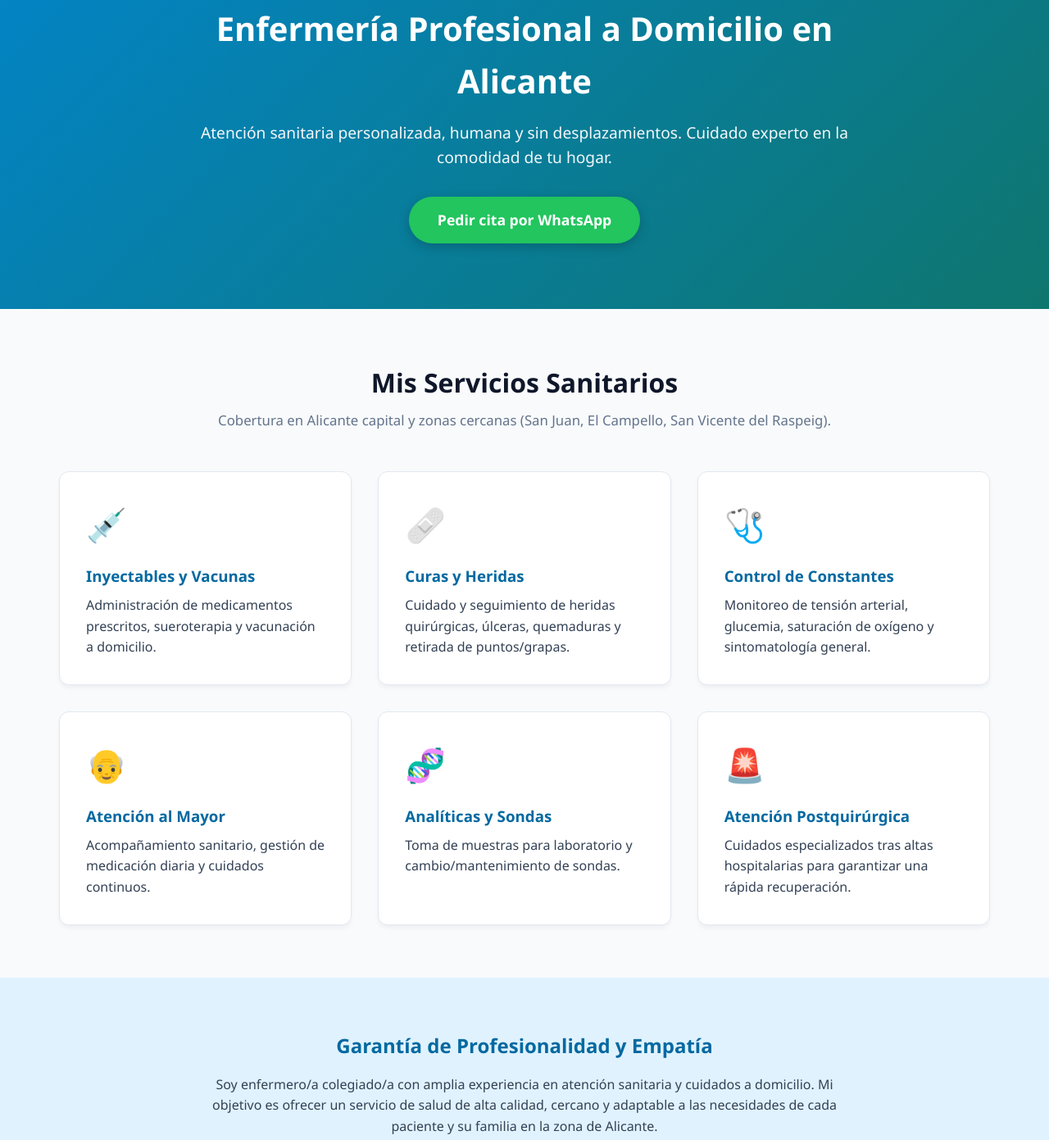
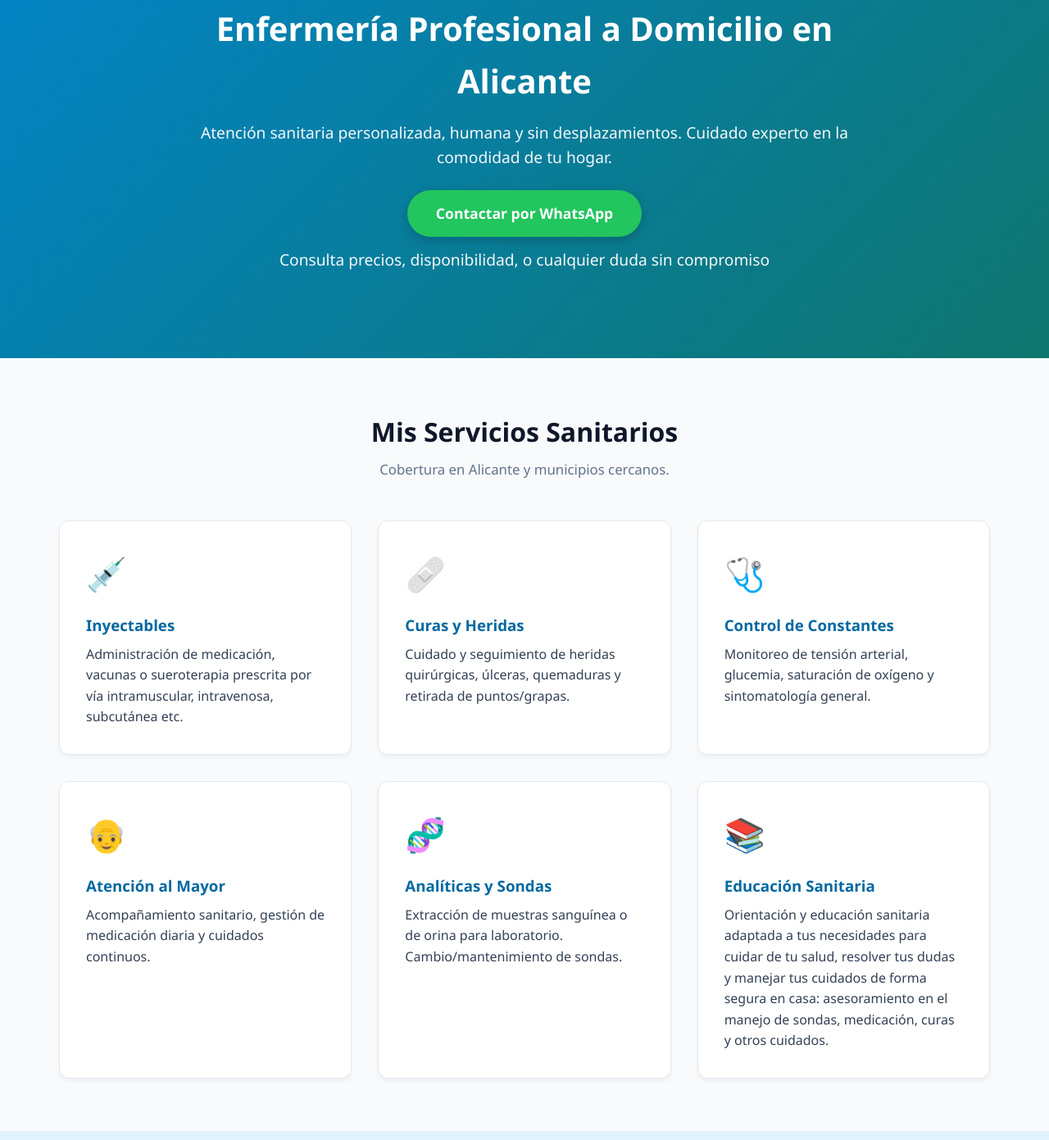
Before and after one commit to turifr1-cell/enfermeriaacasaalicante, a plain HTML site: page index.html in a window 1280 px wide. Shown: the part 149-1540 px from the top of the page at 82% size. Drawn offline with Linux system fonts and the light colour scheme.

Commit message:
Update index.html

```diff
--- a/index.html
+++ b/index.html
@@ -86,7 +86,7 @@
 
         .hero p {
             font-size: 1.2rem;
-            margin-bottom: 2rem;
+            margin-bottom: 1.5rem;
             opacity: 0.95;
         }
 
@@ -106,6 +106,12 @@
         .btn-principal:hover {
             background-color: #16a34a;
             transform: translateY(-2px);
+        }
+
+        .subtexto-boton {
+            font-size: 0.95rem;
+            margin-top: 0.8rem;
+            opacity: 0.9;
         }
 
         /* Servicios */
@@ -250,7 +256,7 @@
 
     <!-- Encabezado -->
     <header class="header">
-        <div class="logo">🩺 CuidadoSalud Alicante</div>
+        <div class="logo">🩺 Enfermería a tu casa Alicante</div>
         <nav>
             <a href="#servicios">Servicios</a>
             <a href="#sobre-mi">Sobre mí</a>
@@ -263,20 +269,21 @@
         <div class="hero-content">
             <h1>Enfermería Profesional a Domicilio en Alicante</h1>
             <p>Atención sanitaria personalizada, humana y sin desplazamientos. Cuidado experto en la comodidad de tu hogar.</p>
-            <a href="https://wa.me/34600000000?text=Hola,%20necesito%20informaci%C3%B3n%20sobre%20tus%20servicios%20de%20enfermer%C3%ADa" class="btn-principal" target="_blank">Pedir cita por WhatsApp</a>
+            <a href="https://wa.me/34634566417?text=Hola%20Arturo,%20necesito%20informaci%C3%B3n%20sobre%20tus%20servicios%20de%20enfermer%C3%ADa" class="btn-principal" target="_blank">Contactar por WhatsApp</a>
+            <p class="subtexto-boton">Consulta precios, disponibilidad, o cualquier duda sin compromiso</p>
         </div>
     </section>
 
     <!-- Sección de Servicios -->
     <section id="servicios" class="servicios">
         <h2>Mis Servicios Sanitarios</h2>
-        <p class="subtitulo">Cobertura en Alicante capital y zonas cercanas (San Juan, El Campello, San Vicente del Raspeig).</p>
+        <p class="subtitulo">Cobertura en Alicante y municipios cercanos.</p>
 
         <div class="grid">
             <div class="tarjeta">
                 <div class="icono">💉</div>
-                <h3>Inyectables y Vacunas</h3>
-                <p>Administración de medicamentos prescritos, sueroterapia y vacunación a domicilio.</p>
+                <h3>Inyectables</h3>
+                <p>Administración de medicación, vacunas o sueroterapia prescrita por vía intramuscular, intravenosa, subcutánea etc.</p>
             </div>
             <div class="tarjeta">
                 <div class="icono">🩹</div>
@@ -296,12 +303,12 @@
             <div class="tarjeta">
                 <div class="icono">🧬</div>
                 <h3>Analíticas y Sondas</h3>
-                <p>Toma de muestras para laboratorio y cambio/mantenimiento de sondas.</p>
+                <p>Extracción de muestras sanguínea o de orina para laboratorio. Cambio/mantenimiento de sondas.</p>
             </div>
             <div class="tarjeta">
-                <div class="icono">🚨</div>
-                <h3>Atención Postquirúrgica</h3>
-                <p>Cuidados especializados tras altas hospitalarias para garantizar una rápida recuperación.</p>
+                <div class="icono">📚</div>
+                <h3>Educación Sanitaria</h3>
+                <p>Orientación y educación sanitaria adaptada a tus necesidades para cuidar de tu salud, resolver tus dudas y manejar tus cuidados de forma segura en casa: asesoramiento en el manejo de sondas, medicación, curas y otros cuidados.</p>
             </div>
         </div>
     </section>
@@ -309,8 +316,8 @@
     <!-- Sobre Mí -->
     <section id="sobre-mi" class="sobre-mi">
         <div class="contenedor-sobre">
-            <h2>Garantía de Profesionalidad y Empatía</h2>
-            <p>Soy enfermero/a colegiado/a con amplia experiencia en atención sanitaria y cuidados a domicilio. Mi objetivo es ofrecer un servicio de salud de alta calidad, cercano y adaptable a las necesidades de cada paciente y su familia en la zona de Alicante.</p>
+            <h2>Cuidado profesional y humano</h2>
+            <p>Soy Arturo enfermero colegiado en Alicante con amplia experiencia en atención sanitaria hospitalaria y cuidados a domicilio. Mi objetivo es ofrecerte una atención sanitaria profesional,segura y personalizada, adaptandome a las necesidades de cada paciente y proporcionando un trato cercano, humano y de confianza.</p>
             <p class="destacado">"Tu tranquilidad y el bienestar de tus seres queridos son mi prioridad."</p>
         </div>
     </section>
@@ -321,17 +328,17 @@
         <p>Escríbeme o llámame para consultar disponibilidad y presupuestos sin compromiso.</p>
 
         <div class="contacto-info">
-            <p>📍 <strong>Zona de atención:</strong> Alicante capital, San Juan, San Vicente del Raspeig y alrededores.</p>
-            <p>📞 <strong>Teléfono / WhatsApp:</strong> <a href="https://wa.me/34600000000" target="_blank">+34 600 000 000</a></p>
-            <p>✉️ <strong>Correo electrónico:</strong> contacto@tuenfermeroalicante.com</p>
+            <p>📍 <strong>Zona de atención:</strong> Alicante y municipios cercanos.</p>
+            <p>📞 <strong>Teléfono / WhatsApp:</strong> <a href="https://wa.me/34634566417" target="_blank">+34 634 56 64 17</a></p>
+            <p>✉️ <strong>Correo electrónico:</strong> <a href="mailto:arturofranciscohoyass@gmail.com">arturofranciscohoyass@gmail.com</a></p>
         </div>
 
-        <a href="https://wa.me/34600000000?text=Hola,%20me%20gustar%C3%ADa%20consultar%20por%20un%20servicio" class="btn-whatsapp" target="_blank">Contactar por WhatsApp Ahora</a>
+        <a href="https://wa.me/34634566417?text=Hola%20Arturo,%20me%20gustar%C3%ADa%20consultar%20por%20un%20servicio" class="btn-whatsapp" target="_blank">Contactar por WhatsApp Ahora</a>
     </section>
 
     <!-- Pie de página -->
     <footer>
-        <p>&copy; 2026 Servicio de Enfermería a Domicilio - Alicante. Todos los derechos reservados.</p>
+        <p>&copy; 2026 Servicio de Enfermería a Domicilio - Arturo (Alicante). Todos los derechos reservados.</p>
     </footer>
 
 </body>
```
